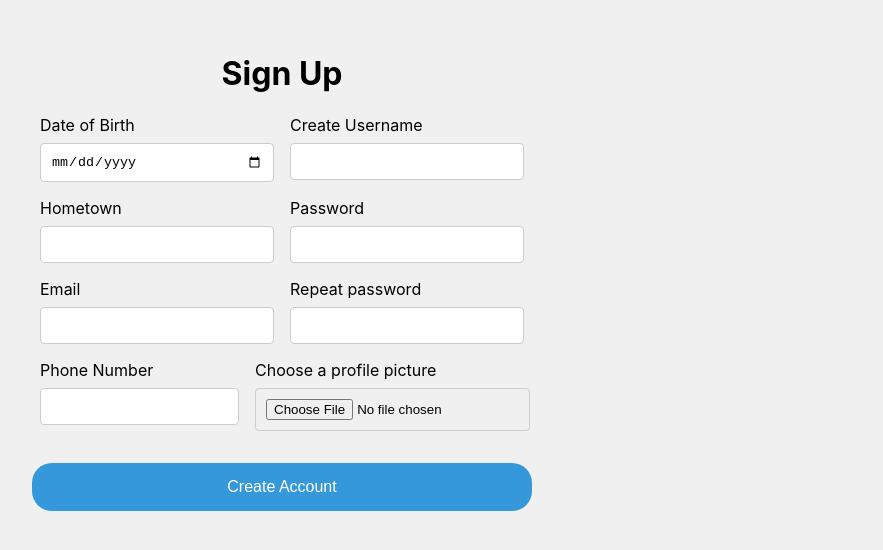
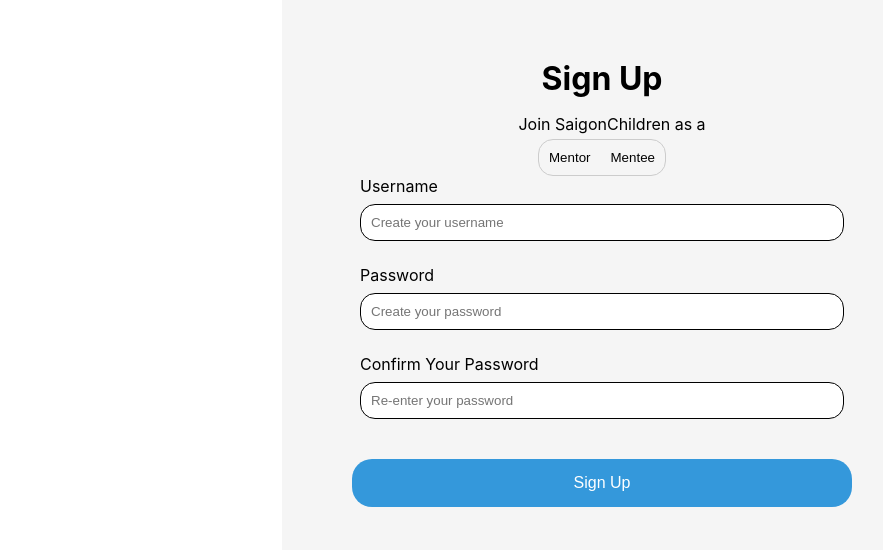
Before and after one commit to lahrry/MentorMentee_App, a React (Create React App) app in the folder mentor_mentee_matching/: page / in a window 1280 px wide. Shown: the part 128-678 px from the top of the page, without its empty margins (358-1241 px from the left). Built offline with nearby package versions, Linux system fonts and the light colour scheme.

Commit message:
worked on sign up

```diff
--- a/mentor_mentee_matching/src/SamplePages/signup.css
+++ b/mentor_mentee_matching/src/SamplePages/signup.css
@@ -1,10 +1,14 @@
 .signup-container {
     display: flex;
+    position: absolute;
+    right: 0;
+    top: 0; /* Add top: 0; to ensure it starts from the top */
     flex-direction: column;
     align-items: center;
     justify-content: center;
     height: 100vh;
-    background-color: #f0f0f0;
+    width: 50%; /* Set the width to 50% to occupy half of the screen */
+    background-color: #F5F5F5;
 }
 
 .signup-form {
@@ -14,10 +18,40 @@
     width: 100%;
 }
 
+.signup-header {
+    margin-bottom: 0px;
+}
+
+.signup-text{
+    margin-bottom: 5px;
+    margin-left: 20px;
+}
+
+.toggle-switch {
+    display: flex;
+    border: 1px solid #ccc;
+    border-radius: 15px;
+    overflow: hidden;
+}
+
+.toggle-switch button {
+    flex-grow: 1; /* Make the buttons grow to fill available space equally */
+    padding: 10px;
+    border: none;
+    background-color: transparent;
+    cursor: pointer;
+    transition: background-color 0.3s;
+}
+
+.toggle-switch button.active {
+    background-color: #3498db;
+    color: white;
+}
+
 .form-row {
     display: flex;
     justify-content: space-between;
-    margin-bottom: 1rem;
+    margin-bottom: 1.5rem;
 }
 
 .input-group {
@@ -31,15 +65,11 @@
     margin-bottom: 0.5rem;
 }
 
-.input-group input[type="date"],
-.input-group input[type="text"],
-.input-group input[type="email"],
-.input-group input[type="tel"],
-.input-group input[type="password"],
-.input-group input[type="file"] {
+.input-group input[type="username"],
+.input-group input[type="password"]{
     padding: 10px;
-    border: 1px solid #ccc;
-    border-radius: 4px;
+    border: 1px solid #000000;
+    border-radius: 15px;
 }
 
 .signup-button {
--- a/mentor_mentee_matching/src/SamplePages/signup.jsx
+++ b/mentor_mentee_matching/src/SamplePages/signup.jsx
@@ -1,52 +1,57 @@
-import React from 'react';
+import React, { useState } from 'react';
 import './signup.css';
 
 const SignUpPage = () => {
+    const [userType, setUserType] = useState(''); // State to store user type (mentor or mentee)
+
+    const handleButtonClick = (type) => {
+      setUserType(type);
+    };
+
+    // const handleSubmit = (event) => {
+    //   event.preventDefault();
+    //   // Here you can submit the form data along with the user type (mentor or mentee)
+    //   console.log('Submitted userType:', userType);
+    // };
+
     return (
         <div className="signup-container">
-            <h1>Sign Up</h1>
+            <h1 className="signup-header">Sign Up</h1>
+            <p className ="signup-text">Join SaigonChildren as a</p>
+            <div className="toggle-switch">
+                <button
+                    className={userType === 'mentor' ? 'active' : ''}
+                    onClick={() => handleButtonClick('mentor')}
+                >
+                    Mentor
+                </button>
+                <button
+                    className={userType === 'mentee' ? 'active' : ''}
+                    onClick={() => handleButtonClick('mentee')}
+                >
+                    Mentee
+                </button>
+            </div>
             <form className="signup-form">
                 <div className="form-row">
                     <div className="input-group">
-                        <label htmlFor="dateOfBirth">Date of Birth</label>
-                        <input type="date" id="dateOfBirth" required />
-                    </div>
-                    <div className="input-group">
-                        <label htmlFor="username">Create Username</label>
-                        <input type="text" id="username" required />
+                        <label htmlFor="username">Username</label>
+                        <input type="username" id="username" placeholder="Create your username" required />
                     </div>
                 </div>
                 <div className="form-row">
                     <div className="input-group">
-                        <label htmlFor="hometown">Hometown</label>
-                        <input type="text" id="hometown" required />
-                    </div>
-                    <div className="input-group">
                         <label htmlFor="password">Password</label>
-                        <input type="password" id="password" required />
+                        <input type="password" id="password" placeholder="Create your password" required />
                     </div>
                 </div>
                 <div className="form-row">
                     <div className="input-group">
-                        <label htmlFor="email">Email</label>
-                        <input type="email" id="email" required />
-                    </div>
-                    <div className="input-group">
-                        <label htmlFor="repeatPassword">Repeat password</label>
-                        <input type="password" id="repeatPassword" required />
+                        <label htmlFor="confirmPassword">Confirm Your Password</label>
+                        <input type="password" id="confirmPassword" placeholder="Re-enter your password" required />
                     </div>
                 </div>
-                <div className="form-row">
-                    <div className="input-group">
-                        <label htmlFor="phone">Phone Number</label>
-                        <input type="tel" id="phone" required />
-                    </div>
-                    <div className="input-group">
-                        <label htmlFor="profilePicture">Choose a profile picture</label>
-                        <input type="file" id="profilePicture" />
-                    </div>
-                </div>
-                <button type="submit" className="signup-button">Create Account</button>
+                <button type="submit" className="signup-button">Sign Up</button>
             </form>
         </div>
     );
```
